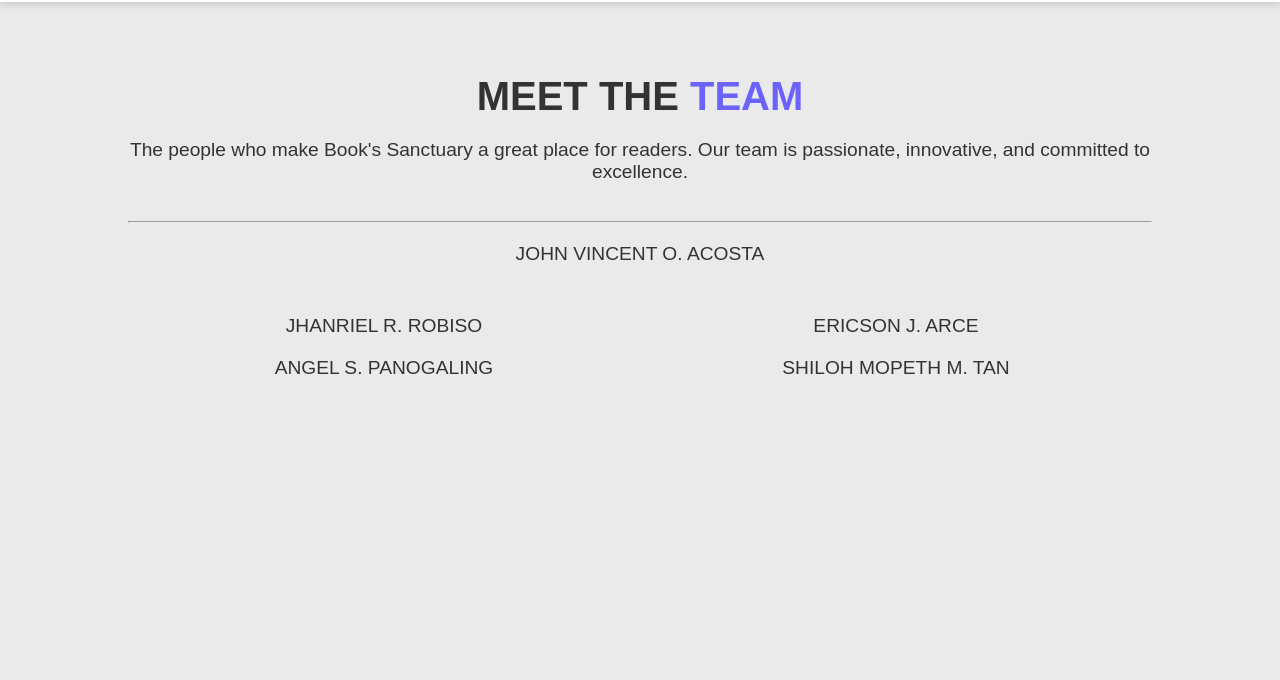
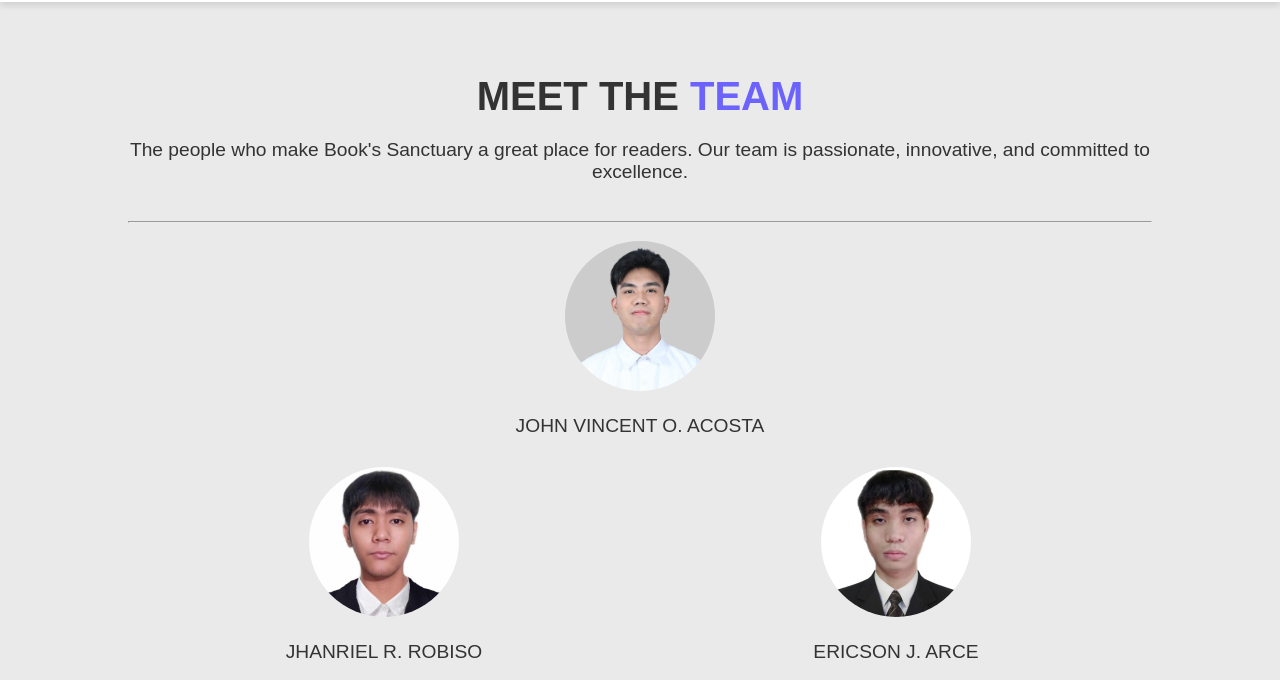
Before and after one commit to mashiro31/Book-s-Sanctuary, a plain HTML site: page team.html in a window 1280 px wide. Shown: the part 96-776 px from the top of the page. Drawn offline with Linux system fonts and the light colour scheme.

Commit message:
Add files via upload

```diff
--- a/style.css
+++ b/style.css
@@ -366,3 +366,38 @@ header nav a:hover {
 a {
     text-decoration: none;
 }
+
+/* TEAM */
+
+.team-hero {
+    margin-top: 70px;
+    text-align: center;
+    padding: 100px 10%;
+    background: #ebeaea;
+    position: relative;
+    overflow: hidden;
+    height: auto;
+}
+
+.team-hero h1 {
+    font-size: 2.5rem;
+    font-weight: bold;
+    color: #333;
+}
+
+.team-hero span {
+    color: #6C63FF;
+}
+
+.team-hero p {
+    font-size: 1.2rem;
+    margin: 20px 0;
+}
+
+.img-icon {
+    height: 150px;
+    max-width: 150px;
+    border-radius: 5rem;
+    border-color: #6C63FF;
+
+}
--- a/team.html
+++ b/team.html
@@ -22,19 +22,24 @@
         <a href="login.html" id="auth-link" class="cta-button">Login</a>
     </header>
 
-    <section class="hero">
+    <section class="team-hero">
         <h1>MEET THE <span>TEAM</span></h1>
         <p style="font-weight: normal;">The people who make Book's Sanctuary a great place for readers. Our team is passionate, innovative, and committed to excellence.</p><br><hr>
-        <section class="leader">
+        <section class="leader"><br>
+            <img src="./team/acosta.jpg" class="img-icon" alt="">
             <p style="font-weight: normal;">JOHN VINCENT O. ACOSTA</p>
         </section>
         <section class="two-columns">
             <div class="column">
+                <img src="./team/robiso.jpg" class="img-icon" alt="">
                 <p>JHANRIEL R. ROBISO</p>
+                <img src="./team/panogaling.jpg" class="img-icon" alt="">
                 <p>ANGEL S. PANOGALING</p>
             </div>
             <div class="column">
+                <img src="./team/arce.jpg" class="img-icon" alt="">
                 <p>ERICSON J. ARCE</p>
+                <img src="./team/tan.jpg" class="img-icon" alt="">
                 <p>SHILOH MOPETH M. TAN</p>
             </div>
         </section>
```
Also changed, not shown: team/acosta.jpg (added), team/arce.jpg (added), team/panogaling.jpg (added), team/robiso.jpg (added), team/tan.jpg (added).
